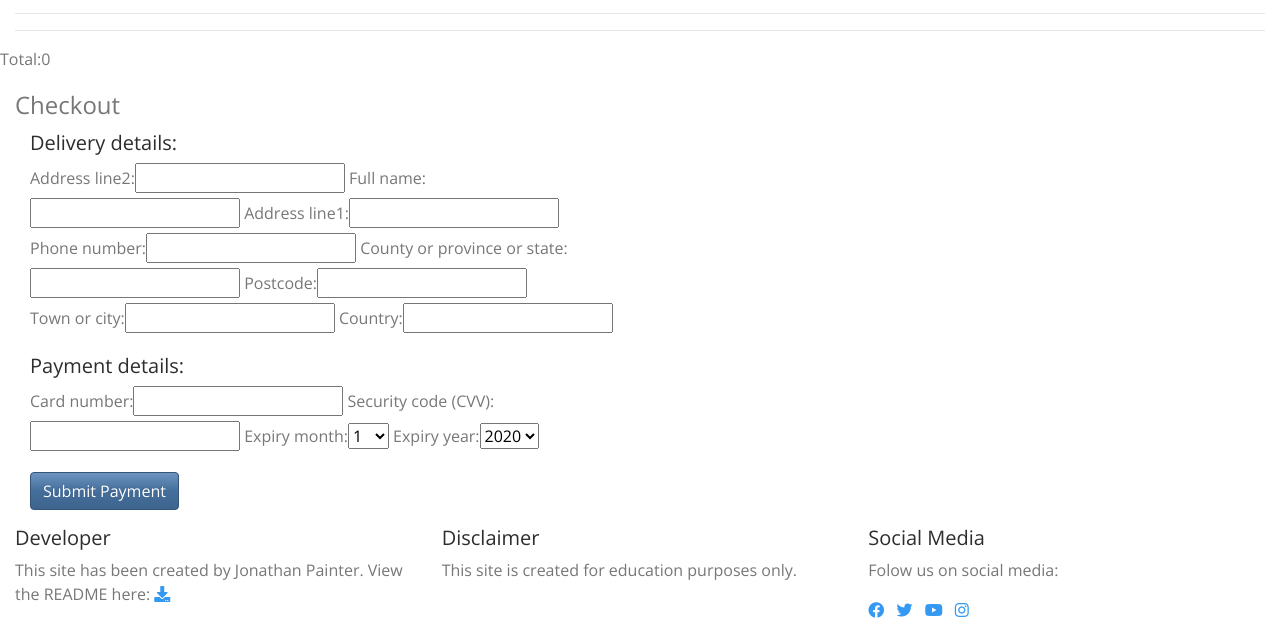
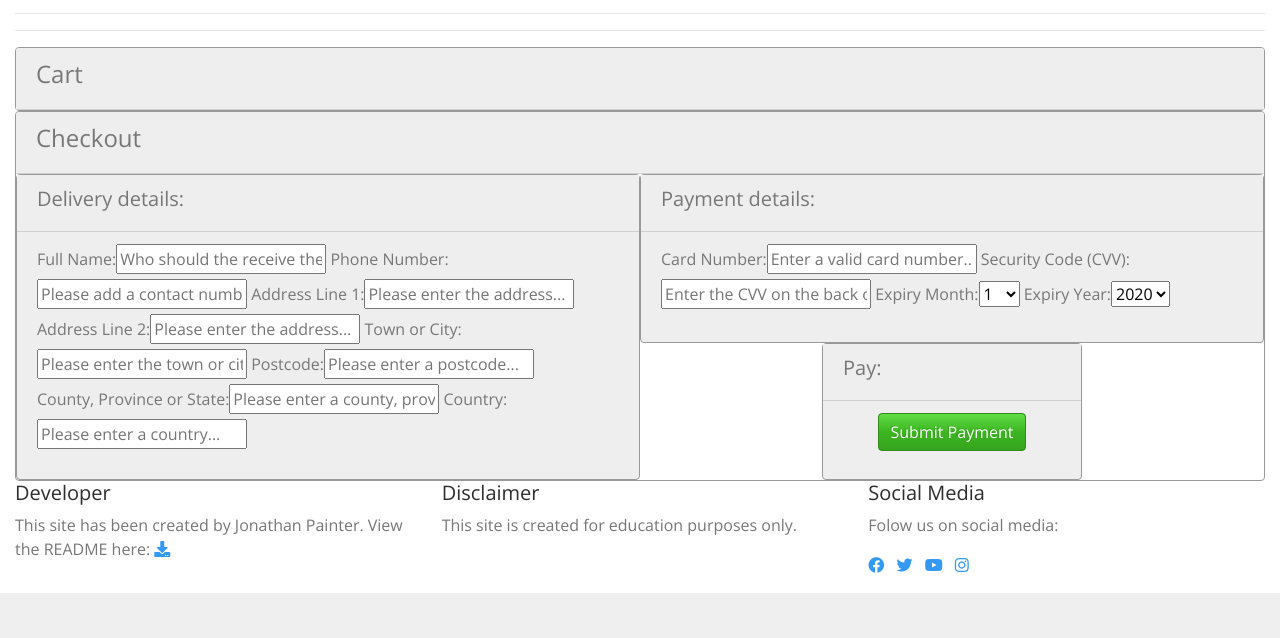
Before and after one commit to jepainter/MilestoneProject4, a Django app: page /payment/ in a window 1280 px wide. Shown: the part 379-1017 px from the top of the page. After the commit the page ends 972 px from the top, so only its background shows below. Run offline with Django 3.2, Linux system fonts and the light colour scheme; the visitor is signed in with stand-in values (Sample User, id 1); some libraries are stand-ins or nearby versions.

Commit message:
updated labels for payment forms, corrected review instance checking on review form

```diff
--- a/histories/views.py
+++ b/histories/views.py
@@ -68,6 +68,7 @@ def add_history_event(request, id):
                     artifact=Artifact.objects.get(id=id))
 
             history_event.save()
+
             messages.success(
                 request,
                 "You have successfully added a history event."
--- a/payment/forms.py
+++ b/payment/forms.py
@@ -11,20 +11,28 @@ class PaymentDetailsForm(forms.Form):
     YEAR_CHOICES = [(i, i) for i in range(2020, 2039)]
 
     credit_card_number = forms.CharField(
-        label="Card number",
+        label="Card Number:",
+        widget=forms.TextInput(
+            attrs={
+                'placeholder': "Enter a valid card number..."
+                }),
         required=False
         )
     cvv = forms.CharField(
-        label="Security code (CVV)",
+        label="Security Code (CVV):",
+        widget=forms.TextInput(
+            attrs={
+                'placeholder': "Enter the CVV on the back of the card..."
+                }),
         required=False
         )
     expiry_month = forms.ChoiceField(
-        label="Expiry month",
+        label="Expiry Month:",
         choices=MONTH_CHOICES,
         required=False
         )
     expiry_year = forms.ChoiceField(
-        label="Expiry year",
+        label="Expiry Year:",
         choices=YEAR_CHOICES,
         required=False
         )
@@ -37,6 +45,82 @@ class OrderDetailsForm(forms.ModelForm):
     Form for capturing delivery address details,
     inherits from the Order model.
     """
+
+    full_name = forms.CharField(
+        label="Full Name:",
+        widget=forms.TextInput(
+            attrs={
+                'placeholder': "Who should the receive the purchase..."
+                })
+        )
+
+    phone_number = forms.CharField(
+        label="Phone Number:",
+        widget=forms.TextInput(
+            attrs={
+                'placeholder': "Please add a contact number..."
+                })
+        )
+
+    address_line1 = forms.CharField(
+        label="Address Line 1:",
+        widget=forms.TextInput(
+            attrs={
+                'placeholder': "Please enter the address..."
+                })
+        )
+
+    address_line2 = forms.CharField(
+        label="Address Line 2:",
+        widget=forms.TextInput(
+            attrs={
+                'placeholder': "Please enter the address..."
+                })
+        )
+
+    town_or_city = forms.CharField(
+        label="Town or City:",
+        widget=forms.TextInput(
+            attrs={
+                'placeholder': "Please enter the town or city..."
+                })
+        )
+
+    postcode = forms.CharField(
+        label="Postcode:",
+        widget=forms.TextInput(
+            attrs={
+                'placeholder': "Please enter a postcode..."
+                })
+        )
+
+    county_or_province_or_state = forms.CharField(
+        label="County, Province or State:",
+        widget=forms.TextInput(
+            attrs={
+                'placeholder': "Please enter a county, province or state..."
+                })
+        )
+
+    country = forms.CharField(
+        label="Country:",
+        widget=forms.TextInput(
+            attrs={
+                'placeholder': "Please enter a country..."
+                })
+        )
+
+    field_order = [
+        "full_name",
+        "phone_number",
+        "address_line1",
+        "address_line2",
+        "town_or_city",
+        "postcode",
+        "county_or_province_or_state",
+        "country",
+        ]
+
     class Meta:
         model = Order
         fields = {
--- a/payment/models.py
+++ b/payment/models.py
@@ -26,7 +26,7 @@ class OrderLineItem(models.Model):
     artifact = models.ForeignKey(Artifact, on_delete=models.CASCADE, null=False)
     quantity = models.IntegerField(blank=False)
     bid = models.CharField(max_length=20, blank=True)
-    owner_id = models.CharField(max_length=10, blank=False, default="1")
+    owner_id = models.CharField(max_length=10, blank=False)
     unit_price = models.DecimalField(max_digits=10, decimal_places=2, default=0.00, null=False)
 
     def __str__(self):
--- a/payment/templates/payment.html
+++ b/payment/templates/payment.html
@@ -1,5 +1,6 @@
 {% extends "base.html" %}
 {% load static from staticfiles %}
+{% load bootstrap_tags %}
 
 {% block head_js %}
 <script type="text/javascript" src="https://js.stripe.com/v2/"></script>
@@ -15,70 +16,131 @@
 {% block page_heading %}Payment{% endblock %}
 
 {% block content %}
+<div class="row no-gutters">
+    <div class="col-12 card-padding-top-bottom">
+        <div class="card border-secondary box-shadow">
+            <ul class="list-group list-group-flush">
+                <li class="list-group-item bg-light">
+                    <h4>Cart</h4>
+                </li>
+                <div class="row no-gutters bg-light-grey">
                 {% if cart_items %}
-<div class="row justify-content-around no-gutters">
                 {% for item in cart_items %}
-    <div class="card col-xs-10 col-sm-6 col-md-4 col-lg-3">
-            <div class="card-img-top artifact" style="background-image: url('{{ MEDIA_URL }}{{ item.artifact.image }}')" alt="{{ item.artifact.name }}"></div>
-            <div class="card-body">
+                <div class="col-12 col-sm-6 col-md-4 col-lg-3 col-xl-2 card-padding">
+                    <div class="card bg-light border-secondary h-100 box-shadow">
+                        <ul class="list-group list-group-flush">
+                            <img class="card-img-small bg-grey" src="{{ MEDIA_URL }}{{ item.artifact.image }}" alt="Image for {{ item.artifact.name }}">
+                            <li class="list-group-item bg-light">
                                 <h5 class="card-title">{{ item.artifact.name }}</h5>
-                <p class="card-text">Description: {{ item.artifact.description }}</p>
-            </div>
-            <ul class="list-group list-group-flush">
-                <li class="list-group-item">Purchase Price: {{ item.artifact.purchase_price }}</li>
-                <li class="list-group-item">Quantity: {{ item.quantity }}</li>
+                                <p class="card-text">Purchase Price: {{ item.artifact.purchase_price }}</p>
+                                <p class="card-text">Quantity: {{ item.quantity }}</p>
+                            </li>
                         </ul>
                     </div>
+                </div>
                 {% endfor %}
+                {% endif %}
+                {% if bid_cart_items %}
+                {% for item in bid_cart_items %}
+                <div class="col-12 col-sm-6 col-md-4 col-lg-3 col-xl-2 card-padding">
+                    <div class="card bg-light border-secondary h-100 box-shadow">
+                        <ul class="list-group list-group-flush">
+                            <img class="card-img-small bg-grey" src="{{ MEDIA_URL }}{{ item.artifact.image }}" alt="Image for {{ item.artifact.name }}">
+                            <li class="list-group-item bg-light">
+                                <h5 class="card-title">{{ item.artifact.name }}</h5>
+                                <p class="card-text">Bid Amount: {{ item.bid_amount }}</p>
+                                <p class="card-text">Quantity: {{ item.quantity }}</p>
+                            </li>
+                        </ul>
+                    </div>
+                </div>
+                {% endfor %}
+                {% endif %}
+            </ul>
+        </div>
+    </div>
+</div>
+<div class="row justify-content-around no-gutters">
+    <div class="col-12 col-sm-6 col-lg-4 card-padding-left card-padding-top-bottom">
+        {% if total != 0 %}
+        <div class="card bg-light border-secondary box-shadow">
+            <ul class="list-group list-group-flush">
+                <img class="card-img-small" src="{% static 'logos/ah_logo_full.png' %}" alt="Image for Artifact Hunters Logo">
+                <li class="list-group-item bg-light text-center">
+                    <h4>Your Total</h4>
+                </li>
+                <li class="list-group-item bg-light">
+                    <h5 class="card-title">Total: {{ total }}</h5>
+                </li>
+            </ul>
         </div>
         {% endif %}
-
-{% if bid_cart_items %}
-<div class="row justify-content-around no-gutters">
-    {% for item in bid_cart_items %}
-    <div class="card col-xs-10 col-sm-6 col-md-4 col-lg-3">
-            <div class="card-img-top artifact" style="background-image: url('{{ MEDIA_URL }}{{ item.artifact.image }}')" alt="{{ item.artifact.name }}"></div>
-            <div class="card-body">
-                <h5 class="card-title">{{ item.artifact.name }}</h5>
-                <p class="card-text">Description: {{ item.artifact.description }}</p>
     </div>
-            <ul class="list-group list-group-flush">
-                <li class="list-group-item">Bid Id: {{ item.bid_id }}</li>
-                <li class="list-group-item">Bid Amount: {{ item.bid_amount }}</li>
-                <li class="list-group-item">Quantity: {{ item.quantity }}</li>
-            </ul>
-        </div>
-    {% endfor %}
-</div>
-{% endif %}
-
-
-
-<div class="row">
-    <p>Total:</p>
-    <p>{{ total }}</p>
 </div>
 
+<div class="row no-gutters">
+    <div class="col-12 card-padding-top-bottom">
+        <div class="card border-secondary box-shadow">
+            <ul class="list-group list-group-flush">
+                <li class="list-group-item bg-light">
+                    <h4>Checkout</h4>
+                </li>
                 <form role="form" method="POST" id="payment-form" action="{% url 'payment' %}">
-    <legend>Checkout</legend>
-
                     <div id="credit-card-errors" style="display: none;">
                         <div id="alert-message block-message error" id="stripe-error-message"></div>
                     </div>
-
-    <div class="form-group col-md-6">
+                    <div class="row no-gutters bg-light-grey">
+                        <div class="col-12 col-md-6 card-padding">
+                            <div class="card bg-light border-secondary h-100 box-shadow">
+                                <div class="form-group">
+                                    <ul class="list-group list-group-flush">
+                                        <li class="list-group-item bg-light">
                                             <h5>Delivery details:</h5>
-        {{ order_form }}
+                                        </li>
+                                        <li class="list-group-item bg-light">
+                                            {{ order_form | as_bootstrap }}
+                                        </li>
+                                    </ul>
                                 </div>
-
-    <div class="form-group col-md-6">
+                            </div>
+                        </div>
+                        <div class="col-12 col-md-6 card-padding">
+                            <div class="row no-gutters justify-content-around">
+                                <div class="col-12">
+                                    <div class="card bg-light border-secondary h-100 box-shadow">
+                                        <div class="form-group">
+                                            <ul class="list-group list-group-flush">
+                                                <li class="list-group-item bg-light">
                                                     <h5>Payment details:</h5>
-        {{ payment_form }}
+                                                </li>
+                                                <li class="list-group-item bg-light">
+                                                    {{ payment_form | as_bootstrap }}
+                                                </li>
+                                            </ul>
                                         </div>
-
+                                    </div>
+                                </div>
                                 {% csrf_token %}
-    <div class="form-group col-md-12">
-        <input class="btn btn-primary" id="submit_payment_btn" name="commit" type="submit" value="Submit Payment">
+                                <div class="col-12 col-sm-5 col-md-7 col-lg-6 col-xl-5 card-padding-top-bottom">
+                                    <div class="card bg-light border-secondary h-100 box-shadow">
+                                        <div class="form-group">
+                                            <ul class="list-group list-group-flush">
+                                                <li class="list-group-item bg-light">
+                                                    <h5>Pay:</h5>
+                                                </li>
+                                                <li class="list-group-item bg-light text-center">
+                                                    <input class="btn btn-success box-shadow" id="submit_payment_btn" name="commit" type="submit" value="Submit Payment">
+                                                </li>
+                                            </ul>
+                                        </div>
+                                    </div>
+                                </div>
+                            </div>
+                        </div>
                     </div>
                 </form>
+            </ul>
+        </div>
+    </div>
+</div>
 {% endblock %}
--- a/reviews/templates/review.html
+++ b/reviews/templates/review.html
@@ -36,7 +36,7 @@
             </ul>
         </div>
     </div>
-    {% if user.is_superuser %}
+    {% if owner == True and reviewed == False %}
     <div class="col-12 col-md-5 col-lg-4 card-padding">
         <div class="card bg-light-grey border-secondary box-shadow">
             <li class="list-group-item bg-light">
```
Lines whose indentation alone changed are shown as unchanged.
